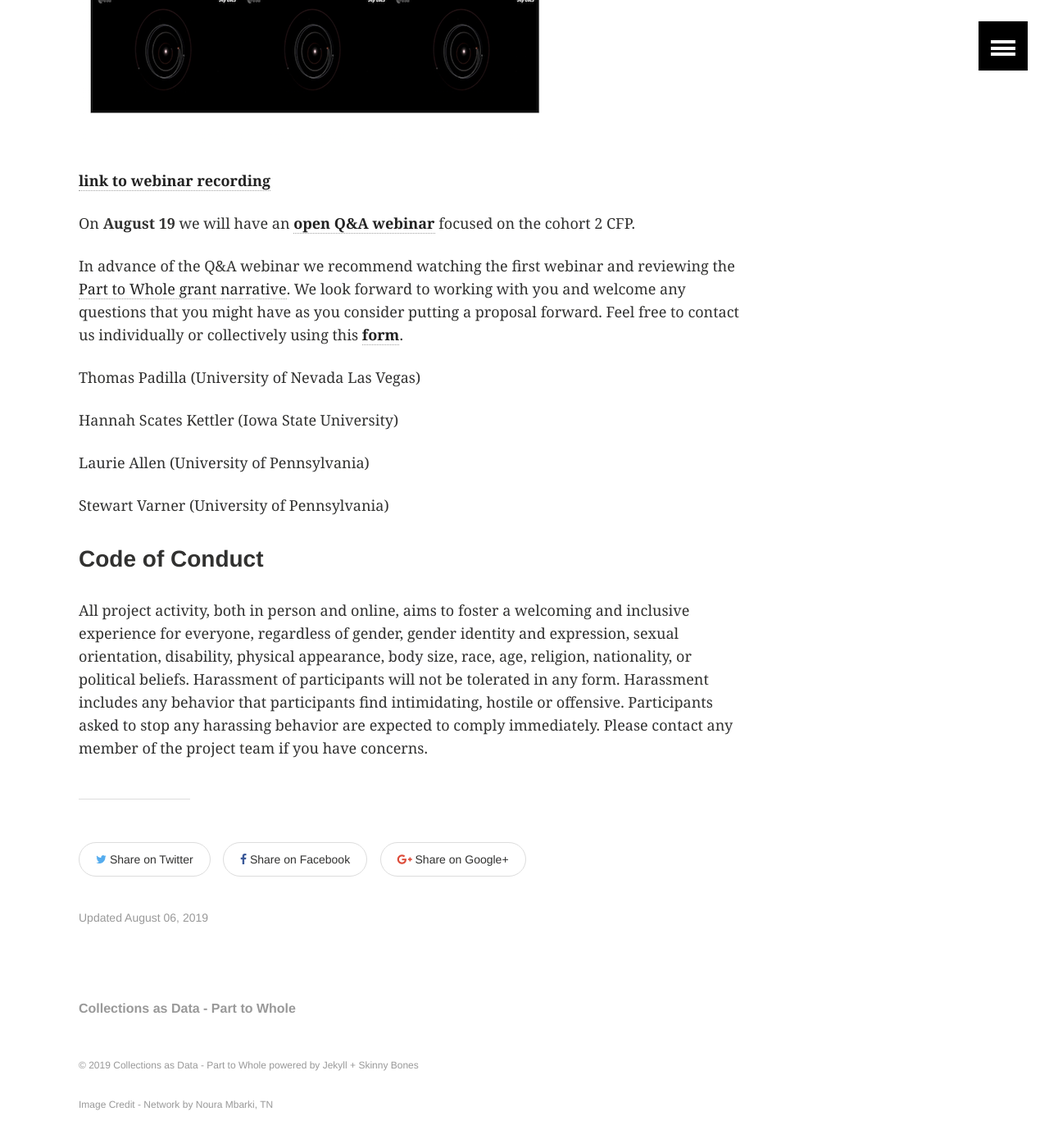
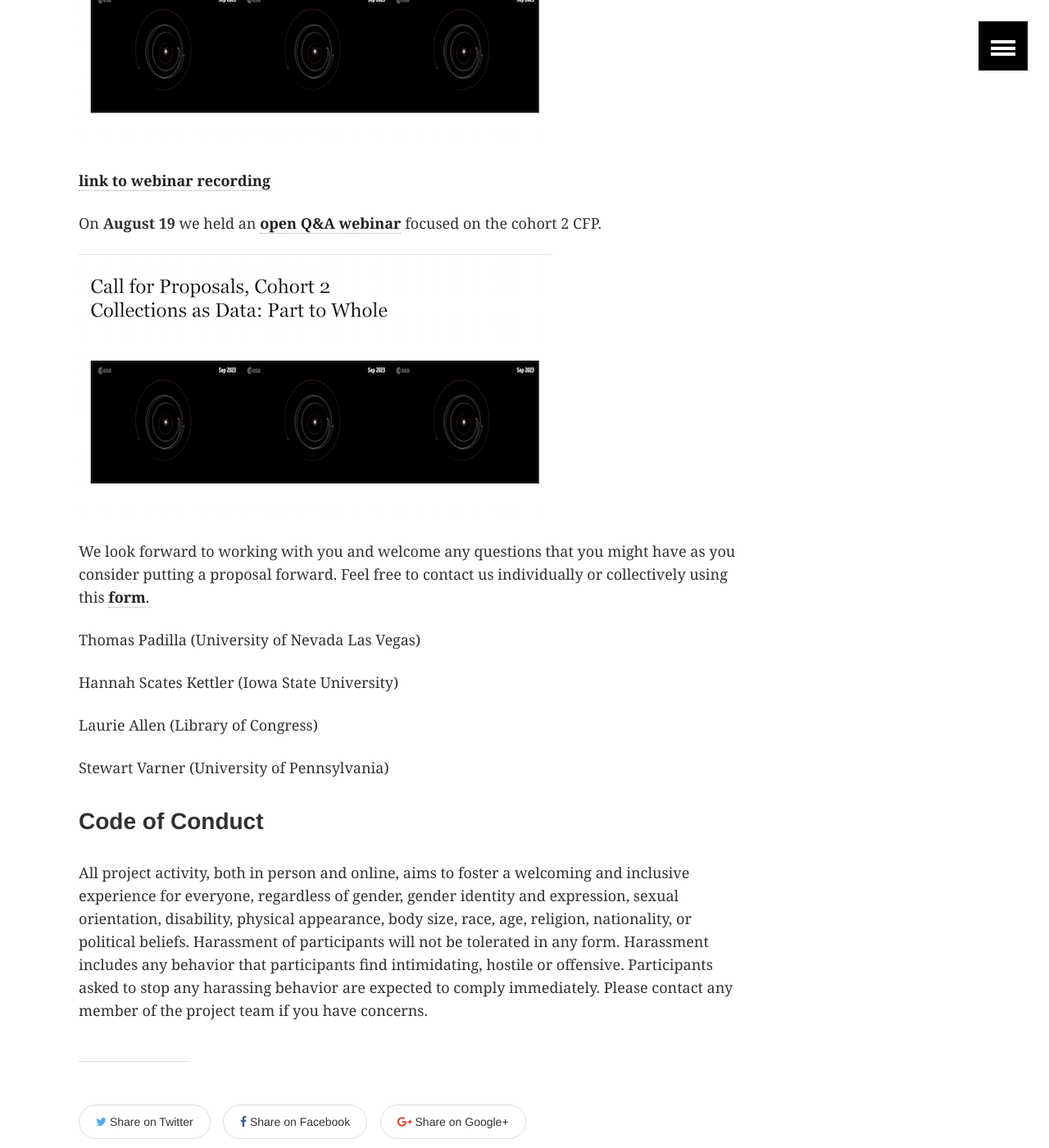
Before and after one commit to collectionsasdata/part2whole, a Jekyll site: the page built from _posts/2019-08-06-cfp2webinar1.markdown, in a window 1280 px wide and 1400 px high, scrolled down 565 px. Shown: the whole window at 82% size. Built offline with Jekyll 4.4.1, drawn with Linux system fonts in a browser that asks for light colours.

Commit message:
Update 2019-08-06-cfp2webinar1.markdown

```diff
--- a/_posts/2019-08-06-cfp2webinar1.markdown
+++ b/_posts/2019-08-06-cfp2webinar1.markdown
@@ -12,15 +12,17 @@ The Collections as Data: Part to Whole [**cohort 2 CFP**](https://collectionsasd
 
 [**link to webinar recording**](https://www.youtube.com/watch?v=l0h31oIcSfE&feature=youtu.be)
 
-On **August 19** we will have an [**open Q&A webinar**](https://clirdlf.zoom.us/webinar/register/020a88f34967bf027510d14dfea9e911) focused on the cohort 2 CFP.
+On **August 19** we held an [**open Q&A webinar**](https://www.youtube.com/watch?v=EMNTzuTPDWA&feature=youtu.be) focused on the cohort 2 CFP.
 
-In advance of the Q&A webinar we recommend watching the first webinar and reviewing the [Part to Whole grant narrative](https://github.com/collectionsasdata/part2whole/raw/master/cad_part2whole_narrative.pdf). We look forward to working with you and welcome any questions that you might have as you consider putting a proposal forward. Feel free to contact us individually or collectively using this [**form**](https://docs.google.com/forms/d/e/1FAIpQLSdUpy6FxMSxpM814v03-uscvoFs6yhHASq9z3SVpNdkkqYA0w/viewform?usp=sf_link).
+[![cohort 2 cfp, webinar 2](https://collectionsasdata.github.io/part2whole/cadcfp2_webinar.png)](https://www.youtube.com/watch?v=EMNTzuTPDWA&feature=youtu.be)
+
+We look forward to working with you and welcome any questions that you might have as you consider putting a proposal forward. Feel free to contact us individually or collectively using this [**form**](https://docs.google.com/forms/d/e/1FAIpQLSdUpy6FxMSxpM814v03-uscvoFs6yhHASq9z3SVpNdkkqYA0w/viewform?usp=sf_link).
 
 Thomas Padilla (University of Nevada Las Vegas)
 
 Hannah Scates Kettler (Iowa State University)
 
-Laurie Allen (University of Pennsylvania)
+Laurie Allen (Library of Congress)
 
 Stewart Varner (University of Pennsylvania)
 
```
